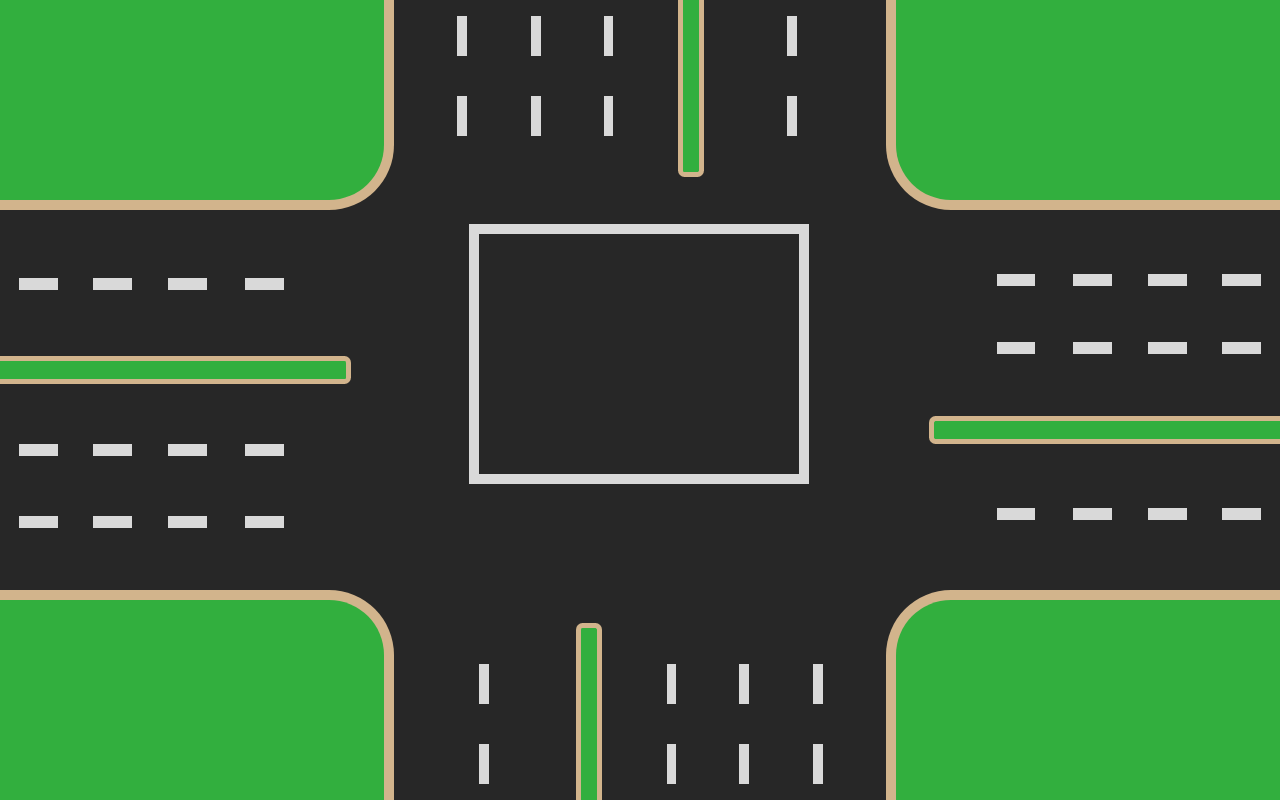
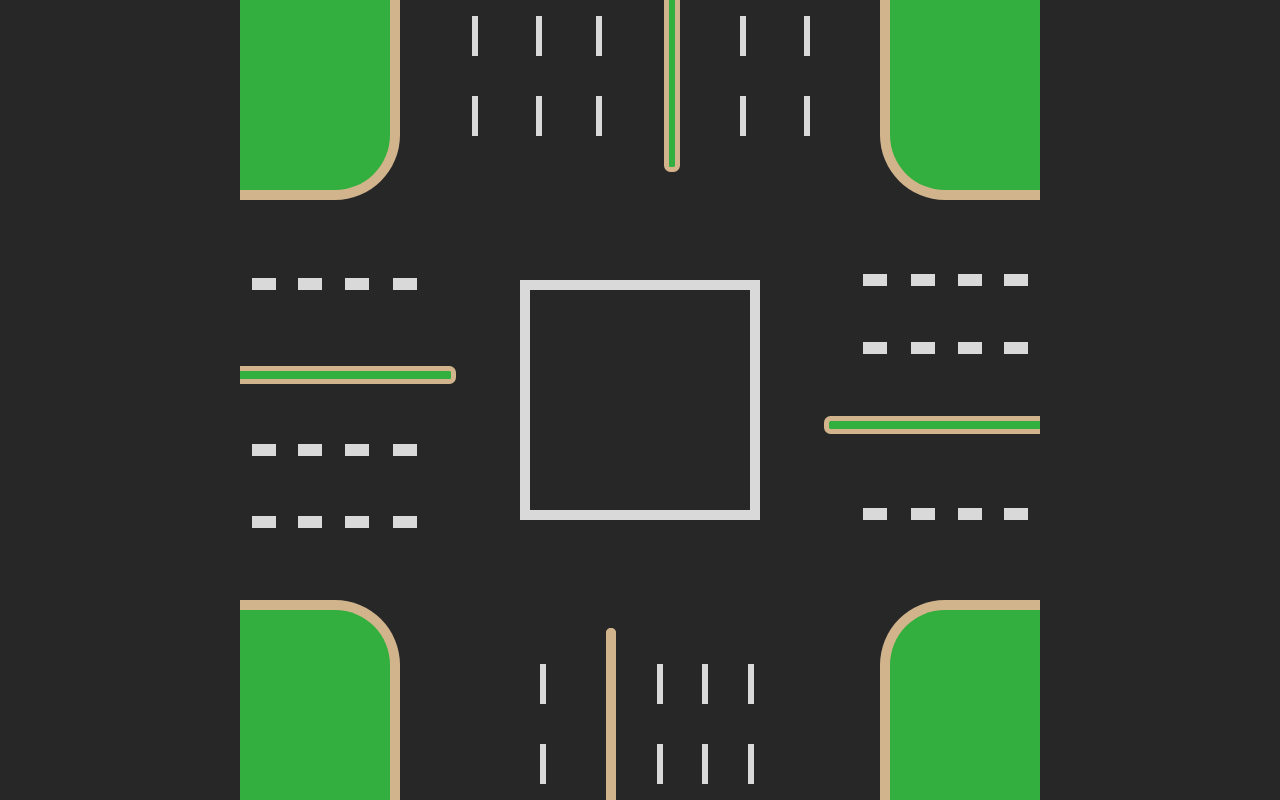
Before and after one commit to DubUlasi/Traffic-Simulator, a plain HTML site: page index.html in a window 1280 px wide. Drawn offline with Linux system fonts and the light colour scheme.

Commit message:
introduced a square environment wrapper, adjusted the width of the lands and spaced the road between land1 and land2 markings amd divders evenly

```diff
--- a/index.css
+++ b/index.css
@@ -1,16 +1,32 @@
+* {
+  margin: 0;
+  padding: 0;
+  box-sizing: border-box;
+}
 
 /* Background of the entire design */
 body {
   background-color: #272727;
 }
 
+/* Rules for the wrapper enclosing the environment */
+#environment-wrapper {
+  height: 100vh;
+  width: 100vh;
+  margin: auto;
+  position: relative;
+}
+
 /* design of the 4 land corners of the road */
 
-.land1 {  /* Top left corner */
-    position: fixed;
+.land1 {
+  /* Top left corner */
+  /* position: fixed; */
+  position: absolute;
   top: 0px;
   left: 0px;
-    width: 30%;
+  /* width: 30%; */
+  width: 20%;
   height: 25%;
   background-color: #32AF3E;
   border-bottom: 10px solid #D2B48C;
@@ -19,11 +35,14 @@ body {
 
 }
 
-  .land2 {  /* Top right corner */
-    position: fixed;
+.land2 {
+  /* Top right corner */
+  /* position: fixed; */
+  position: absolute;
   top: 0px;
   right: 0px;
-    width: 30%;
+  /* width: 30%; */
+  width: 20%;
   height: 25%;
   background-color: #32AF3E;
   border-bottom: 10px solid #D2B48C;
@@ -31,11 +50,14 @@ body {
   border-bottom-left-radius: 65px;
 }
 
-  .land3 {  /* bottom left corner */
-    position: fixed;
+.land3 {
+  /* bottom left corner */
+  /* position: fixed; */
+  position: absolute;
   bottom: 0px;
   left: 0px;
-    width: 30%;
+  /* width: 30%; */
+  width: 20%;
   height: 25%;
   background-color: #32AF3E;
   border-top: 10px solid #D2B48C;
@@ -43,11 +65,14 @@ body {
   border-top-right-radius: 65px;
 }
 
-  .land4 {  /* bottom right corner */
-    position: fixed;
+.land4 {
+  /* bottom right corner */
+  /* position: fixed; */
+  position: absolute;
   bottom: 0px;
   right: 0px;
-    width: 30%;
+  /* width: 30%; */
+  width: 20%;
   height: 25%;
   background-color: #32AF3E;
   border-top: 10px solid #D2B48C;
@@ -59,9 +84,12 @@ body {
 /* design of the intersection box*/
 .intersection {
   position: absolute;
-    margin-left: 36%;
-    margin-top: 15.2%;
-    width: 25%;
+  /* margin-left: 36%; */
+  /* margin-top: 15.2%; */
+  /* width: 25%; */
+  top: 35%;
+  left: 35%;
+  width: 30%;
   height: 30%;
   background-color: #272727;
   border: 10px solid #D9D9D9;
@@ -73,7 +101,7 @@ body {
   position: absolute;
   top: 0px;
   left: 53%;
-    width: 1.2%;
+  width: 2%;
   height: 21.5%;
   background-color: #32AF3E;
   border-left: 5px solid #D2B48C;
@@ -368,7 +396,8 @@ body {
 .top-road-line1 {
   position: absolute;
   top: 2%;
-    left: 35.7%;
+  /* left: 35.7%; */
+  left: 29%;
   width: 0.75%;
   height: 5%;
   background-color: #D9D9D9;
@@ -377,7 +406,8 @@ body {
 .top-road-line2 {
   position: absolute;
   top: 2%;
-    left: 41.5%;
+  /* left: 41.5%; */
+  left: 37%;
   width: 0.75%;
   height: 5%;
   background-color: #D9D9D9;
@@ -386,7 +416,8 @@ body {
 .top-road-line3 {
   position: absolute;
   top: 2%;
-    left: 47.15%;
+  /* left: 47.15%; */
+  left: 44.5%;
   width: 0.75%;
   height: 5%;
   background-color: #D9D9D9;
@@ -395,7 +426,8 @@ body {
 .top-road-line4 {
   position: absolute;
   top: 12%;
-    left: 35.7%;
+  /* left: 35.7%; */
+  left: 29%;
   width: 0.75%;
   height: 5%;
   background-color: #D9D9D9;
@@ -404,7 +436,8 @@ body {
 .top-road-line5 {
   position: absolute;
   top: 12%;
-    left: 41.5%;
+  /* left: 41.5%; */
+  left: 37%;
   width: 0.75%;
   height: 5%;
   background-color: #D9D9D9;
@@ -413,7 +446,8 @@ body {
 .top-road-line6 {
   position: absolute;
   top: 12%;
-    left: 47.15%;
+  /* left: 47.15%; */
+  left: 44.5%;
   width: 0.75%;
   height: 5%;
   background-color: #D9D9D9;
@@ -424,7 +458,8 @@ body {
 .top-road-line7 {
   position: absolute;
   top: 2%;
-    left: 61.5%;
+  /* left: 61.5%; */
+  left: 62.5%;
   width: 0.75%;
   height: 5%;
   background-color: #D9D9D9;
@@ -433,7 +468,28 @@ body {
 .top-road-line8 {
   position: absolute;
   top: 12%;
-    left: 61.5%;
+  /* left: 61.5%; */
+  left: 62.5%;
+  width: 0.75%;
+  height: 5%;
+  background-color: #D9D9D9;
+}
+
+.top-road-line9 {
+  position: absolute;
+  top: 2%;
+  /* left: 61.5%; */
+  left: 70.5%;
+  width: 0.75%;
+  height: 5%;
+  background-color: #D9D9D9;
+}
+
+.top-road-line10 {
+  position: absolute;
+  top: 12%;
+  /* left: 61.5%; */
+  left: 70.5%;
   width: 0.75%;
   height: 5%;
   background-color: #D9D9D9;
@@ -461,7 +517,7 @@ body {
 
 /* Broken lines for the second section of the top side road */
 
-    .bottom-road-line3{
+.bottom-road-line3 {
   position: absolute;
   bottom: 2%;
   right: 35.7%;
--- a/index.html
+++ b/index.html
@@ -9,7 +9,7 @@
 
 </head>
 <body>
-
+    <div id="environment-wrapper">
     <button id="start">Start</button>
 
 
@@ -68,6 +68,8 @@
       <div class="top-road-line6"></div>
       <div class="top-road-line7"></div>
       <div class="top-road-line8"></div>
+      <div class="top-road-line9"></div>
+      <div class="top-road-line10"></div>
     </div>
 
 
@@ -81,7 +83,7 @@
       <div class="bottom-road-line7"></div>
       <div class="bottom-road-line8"></div>
     </div>
-
+  </div>
 
 
 </body>
```
Lines whose indentation alone changed are shown as unchanged.
